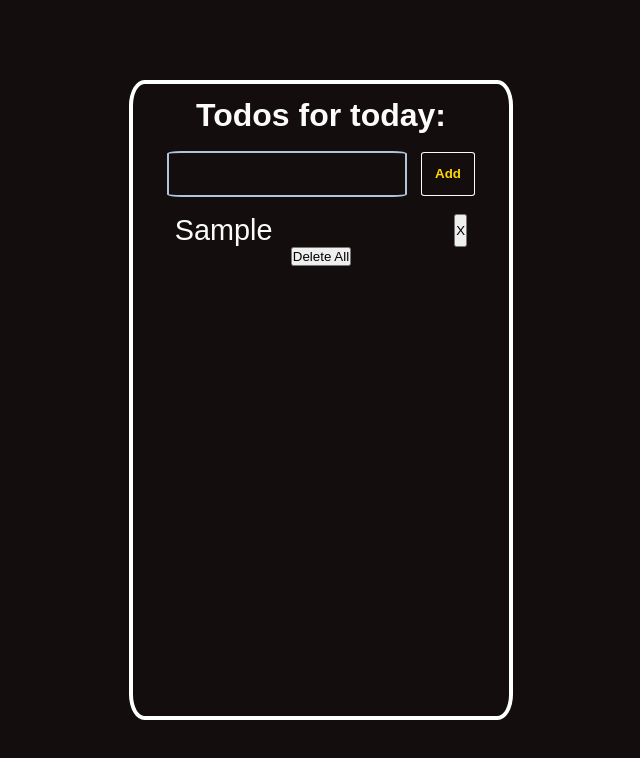
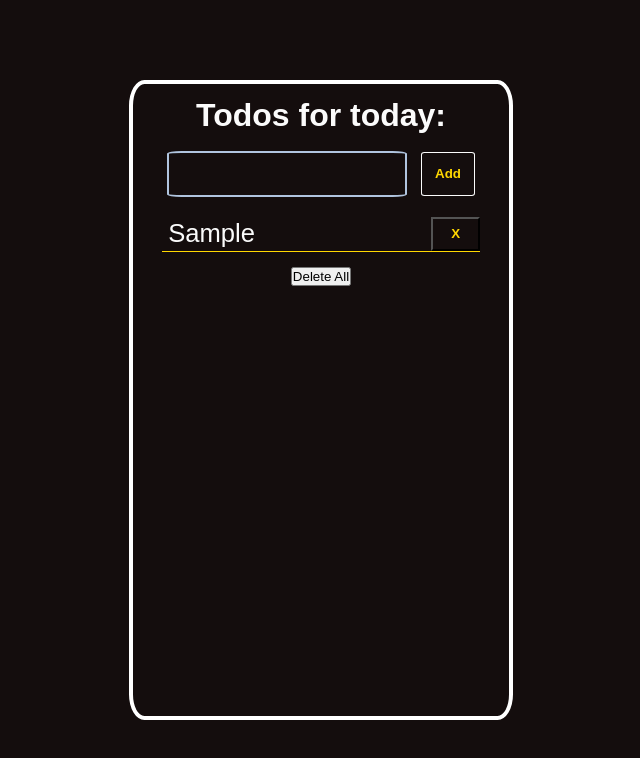
Before and after one commit to Quazar8/TsToDo, a React app: page / in a window 1280 px wide. Both pictures are taken after typing "Sample" into the empty fields and a click on the input "Add". Shown: the top 758 px of the page, without its empty margins (319-959 px from the left). Built offline with nearby package versions, Linux system fonts and the light colour scheme.

Commit message:
Styling the todo rows

```diff
--- a/src/components/ToDoRow.tsx
+++ b/src/components/ToDoRow.tsx
@@ -12,8 +12,8 @@ const ToDoRow = ({ todo, deleteTodo, index }: IProps): JSX.Element => {
     }
     return (
         <article className="todo-row">
-            {todo}
-            <button onClick={handleClick}>X</button>
+            <span>{ todo }</span>
+            <button onClick={ handleClick }>X</button>
         </article>
     )
 }
--- a/src/styles/_todo-row.scss
+++ b/src/styles/_todo-row.scss
@@ -1,4 +1,31 @@
+@use 'variables' as v;
+
 .todo-row {
     display: flex;
     justify-content: space-between;
+    align-items: center;
+    word-break: break-word;
+    margin: 0 0 5% 0;
+    padding: 1% 0 0 2%;
+    border-bottom: 0.1vw solid gold;
 }
+
+.todo-row span {
+    display: block;
+    height: 100%;
+    width: 70%;
+}
+
+.todo-row button {
+    height: 2.3vw;
+    width: 3.5vw;
+    color: gold;
+    background-color: v.$b-color;
+    font-weight: bold;
+}
+
+.todo-row button:hover {
+    background-color: red;
+    color: v.$t-color;
+    cursor: pointer;
+}
--- a/src/styles/_todos-container.scss
+++ b/src/styles/_todos-container.scss
@@ -1,6 +1,6 @@
 .todos-container {
-    width: 90%;
-    font-size: 1.8rem;
+    width: 98%;
+    font-size: 1.6rem;
     display: flex;
     justify-content: center;
 }
```
